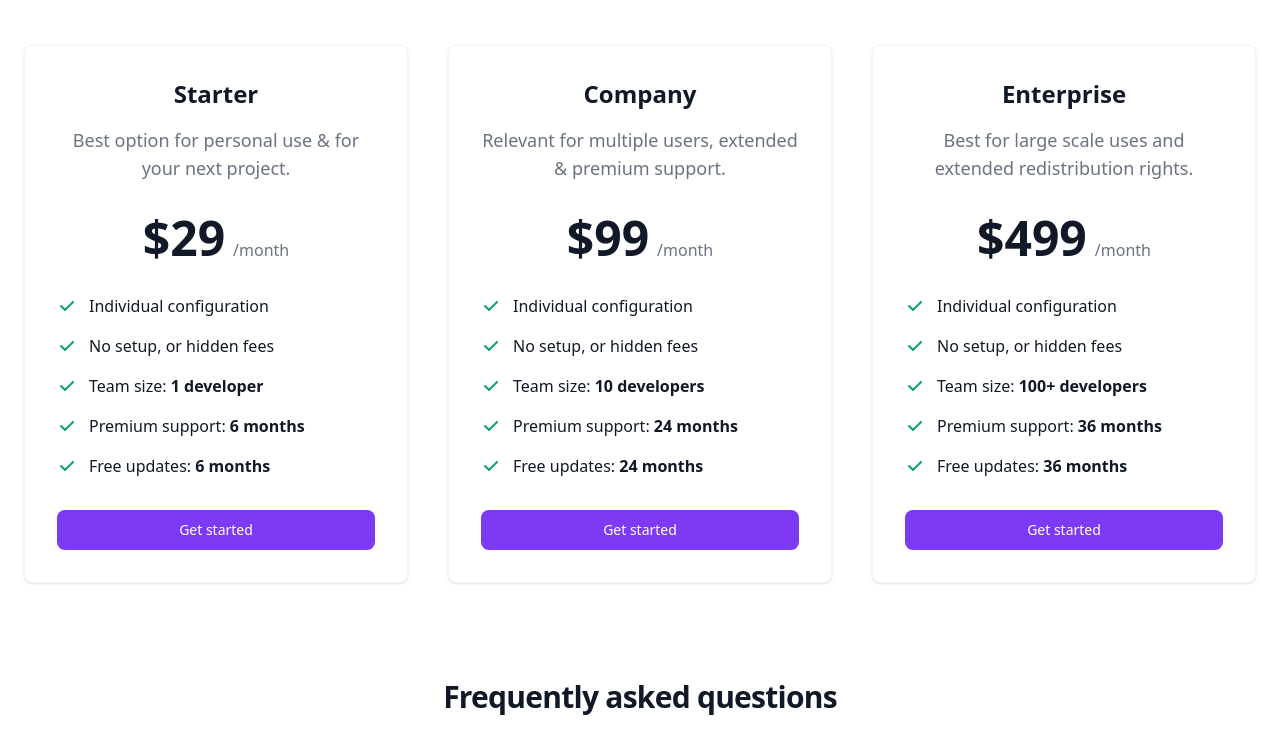
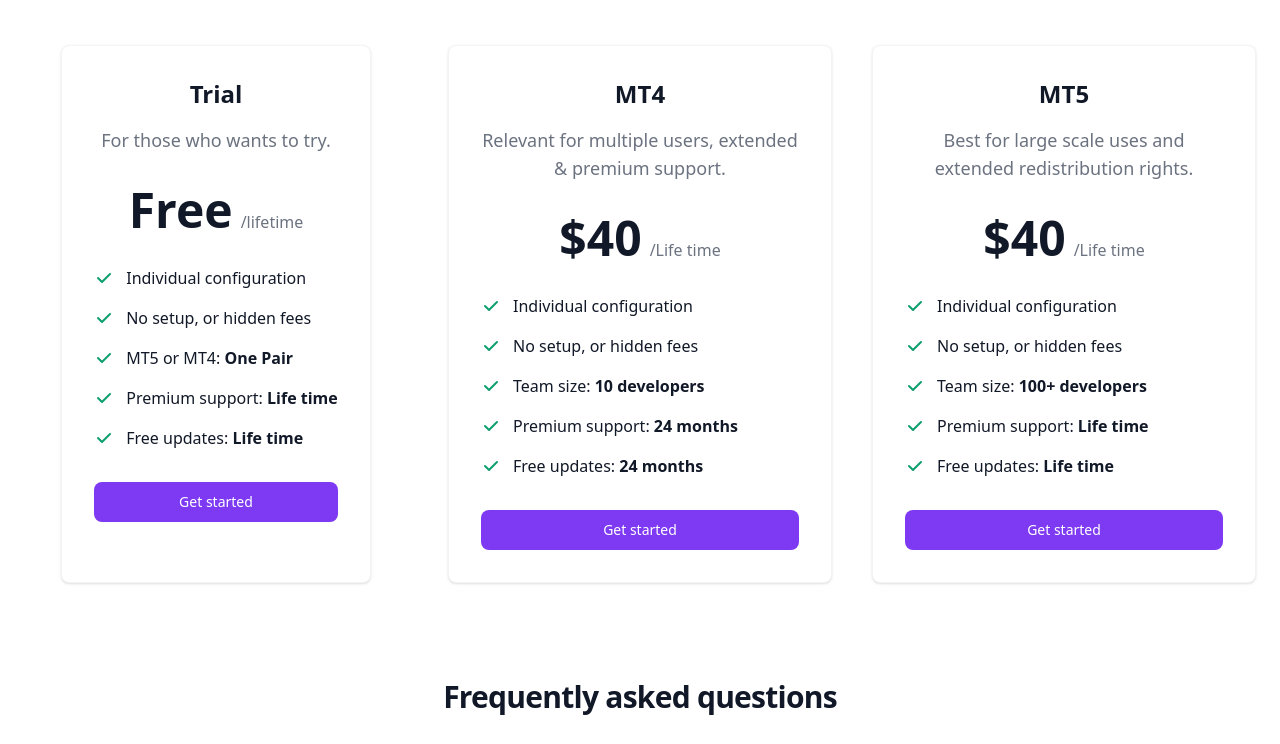
Before and after one commit to anoop911/easy-trade-manager-site, a website: page index.html in a window 1280 px wide. Shown: the part 2944-3688 px from the top of the page. Drawn offline with nearby package versions, Linux system fonts and the light colour scheme.

Commit message:
Mid Update 2

```diff
--- a/index.html
+++ b/index.html
@@ -307,11 +307,11 @@
             <div class="space-y-8 lg:grid lg:grid-cols-3 sm:gap-6 xl:gap-10 lg:space-y-0">
                 <!-- Pricing Card -->
                 <div class="flex flex-col max-w-lg p-6 mx-auto text-center text-gray-900 bg-white border border-gray-100 rounded-lg shadow dark:border-gray-600 xl:p-8 dark:bg-gray-800 dark:text-white">
-                    <h3 class="mb-4 text-2xl font-semibold">Starter</h3>
-                    <p class="font-light text-gray-500 sm:text-lg dark:text-gray-400">Best option for personal use & for your next project.</p>
+                    <h3 class="mb-4 text-2xl font-semibold">Trial</h3>
+                    <p class="font-light text-gray-500 sm:text-lg dark:text-gray-400">For those who wants to try.</p>
                     <div class="flex items-baseline justify-center my-8">
-                        <span class="mr-2 text-5xl font-extrabold">$29</span>
-                        <span class="text-gray-500 dark:text-gray-400">/month</span>
+                        <span class="mr-2 text-5xl font-extrabold">Free</span>
+                        <span class="text-gray-500 dark:text-gray-400">/lifetime</span>
                     </div>
                     <!-- List -->
                     <ul role="list" class="mb-8 space-y-4 text-left">
@@ -328,28 +328,28 @@
                         <li class="flex items-center space-x-3">
                             <!-- Icon -->
                             <svg class="flex-shrink-0 w-5 h-5 text-green-500 dark:text-green-400" fill="currentColor" viewBox="0 0 20 20" xmlns="http://www.w3.org/2000/svg"><path fill-rule="evenodd" d="M16.707 5.293a1 1 0 010 1.414l-8 8a1 1 0 01-1.414 0l-4-4a1 1 0 011.414-1.414L8 12.586l7.293-7.293a1 1 0 011.414 0z" clip-rule="evenodd"></path></svg>
-                            <span>Team size: <span class="font-semibold">1 developer</span></span>
+                            <span>MT5 or MT4: <span class="font-semibold">One Pair</span></span>
                         </li>
                         <li class="flex items-center space-x-3">
                             <!-- Icon -->
                             <svg class="flex-shrink-0 w-5 h-5 text-green-500 dark:text-green-400" fill="currentColor" viewBox="0 0 20 20" xmlns="http://www.w3.org/2000/svg"><path fill-rule="evenodd" d="M16.707 5.293a1 1 0 010 1.414l-8 8a1 1 0 01-1.414 0l-4-4a1 1 0 011.414-1.414L8 12.586l7.293-7.293a1 1 0 011.414 0z" clip-rule="evenodd"></path></svg>
-                            <span>Premium support: <span class="font-semibold">6 months</span></span>
+                            <span>Premium support: <span class="font-semibold">Life time</span></span>
                         </li>
                         <li class="flex items-center space-x-3">
                             <!-- Icon -->
                             <svg class="flex-shrink-0 w-5 h-5 text-green-500 dark:text-green-400" fill="currentColor" viewBox="0 0 20 20" xmlns="http://www.w3.org/2000/svg"><path fill-rule="evenodd" d="M16.707 5.293a1 1 0 010 1.414l-8 8a1 1 0 01-1.414 0l-4-4a1 1 0 011.414-1.414L8 12.586l7.293-7.293a1 1 0 011.414 0z" clip-rule="evenodd"></path></svg>
-                            <span>Free updates: <span class="font-semibold">6 months</span></span>
+                            <span>Free updates: <span class="font-semibold">Life time</span></span>
                         </li>
                     </ul>
                     <a href="#" class="text-white bg-purple-600 hover:bg-purple-700 focus:ring-4 focus:ring-purple-200 font-medium rounded-lg text-sm px-5 py-2.5 text-center dark:text-white  dark:focus:ring-purple-900">Get started</a>
                 </div>
                 <!-- Pricing Card -->
                 <div class="flex flex-col max-w-lg p-6 mx-auto text-center text-gray-900 bg-white border border-gray-100 rounded-lg shadow dark:border-gray-600 xl:p-8 dark:bg-gray-800 dark:text-white">
-                    <h3 class="mb-4 text-2xl font-semibold">Company</h3>
+                    <h3 class="mb-4 text-2xl font-semibold">MT4</h3>
                     <p class="font-light text-gray-500 sm:text-lg dark:text-gray-400">Relevant for multiple users, extended & premium support.</p>
                     <div class="flex items-baseline justify-center my-8">
-                        <span class="mr-2 text-5xl font-extrabold">$99</span>
-                        <span class="text-gray-500 dark:text-gray-400" dark:text-gray-400>/month</span>
+                        <span class="mr-2 text-5xl font-extrabold">$40</span>
+                        <span class="text-gray-500 dark:text-gray-400" dark:text-gray-400>/Life time</span>
                     </div>
                     <!-- List -->
                     <ul role="list" class="mb-8 space-y-4 text-left">
@@ -383,11 +383,11 @@
                 </div>
                 <!-- Pricing Card -->
                 <div class="flex flex-col max-w-lg p-6 mx-auto text-center text-gray-900 bg-white border border-gray-100 rounded-lg shadow dark:border-gray-600 xl:p-8 dark:bg-gray-800 dark:text-white">
-                    <h3 class="mb-4 text-2xl font-semibold">Enterprise</h3>
+                    <h3 class="mb-4 text-2xl font-semibold">MT5</h3>
                     <p class="font-light text-gray-500 sm:text-lg dark:text-gray-400">Best for large scale uses and extended redistribution rights.</p>
                     <div class="flex items-baseline justify-center my-8">
-                        <span class="mr-2 text-5xl font-extrabold">$499</span>
-                        <span class="text-gray-500 dark:text-gray-400">/month</span>
+                        <span class="mr-2 text-5xl font-extrabold">$40</span>
+                        <span class="text-gray-500 dark:text-gray-400">/Life time</span>
                     </div>
                     <!-- List -->
                     <ul role="list" class="mb-8 space-y-4 text-left">
@@ -409,12 +409,12 @@
                         <li class="flex items-center space-x-3">
                             <!-- Icon -->
                             <svg class="flex-shrink-0 w-5 h-5 text-green-500 dark:text-green-400" fill="currentColor" viewBox="0 0 20 20" xmlns="http://www.w3.org/2000/svg"><path fill-rule="evenodd" d="M16.707 5.293a1 1 0 010 1.414l-8 8a1 1 0 01-1.414 0l-4-4a1 1 0 011.414-1.414L8 12.586l7.293-7.293a1 1 0 011.414 0z" clip-rule="evenodd"></path></svg>
-                            <span>Premium support: <span class="font-semibold">36 months</span></span>
+                            <span>Premium support: <span class="font-semibold">Life time</span></span>
                         </li>
                         <li class="flex items-center space-x-3">
                             <!-- Icon -->
                             <svg class="flex-shrink-0 w-5 h-5 text-green-500 dark:text-green-400" fill="currentColor" viewBox="0 0 20 20" xmlns="http://www.w3.org/2000/svg"><path fill-rule="evenodd" d="M16.707 5.293a1 1 0 010 1.414l-8 8a1 1 0 01-1.414 0l-4-4a1 1 0 011.414-1.414L8 12.586l7.293-7.293a1 1 0 011.414 0z" clip-rule="evenodd"></path></svg>
-                            <span>Free updates: <span class="font-semibold">36 months</span></span>
+                            <span>Free updates: <span class="font-semibold">Life time</span></span>
                         </li>
                     </ul>
                     <a href="#" class="text-white bg-purple-600 hover:bg-purple-700 focus:ring-4 focus:ring-purple-200 font-medium rounded-lg text-sm px-5 py-2.5 text-center dark:text-white  dark:focus:ring-purple-900">Get started</a>
@@ -496,8 +496,8 @@
     <section class="bg-gray-50 dark:bg-gray-800">
         <div class="max-w-screen-xl px-4 py-8 mx-auto lg:py-16 lg:px-6">
             <div class="max-w-screen-sm mx-auto text-center">
-                <h2 class="mb-4 text-3xl font-extrabold leading-tight tracking-tight text-gray-900 dark:text-white">Start your free trial today</h2>
-                <p class="mb-6 font-light text-gray-500 dark:text-gray-400 md:text-lg">Try Landwind Platform for 30 days. No credit card required.</p>
+                <h2 class="mb-4 text-3xl font-extrabold leading-tight tracking-tight text-gray-900 dark:text-white">Learn about Easy Virtual Trader</h2>
+                <p class="mb-6 font-light text-gray-500 dark:text-gray-400 md:text-lg"> Easy "Virtual" Trader will automatically set stop-loss, set breakeven ,book partial profit and set trail for your orders taken from your mobile.</p>
                 <a href="#" class="text-white bg-purple-700 hover:bg-purple-800 focus:ring-4 focus:ring-purple-300 font-medium rounded-lg text-sm px-5 py-2.5 mr-2 mb-2 dark:bg-purple-600 dark:hover:bg-purple-700 focus:outline-none dark:focus:ring-purple-800">Free trial for 30 days</a>
             </div>
         </div>
```
